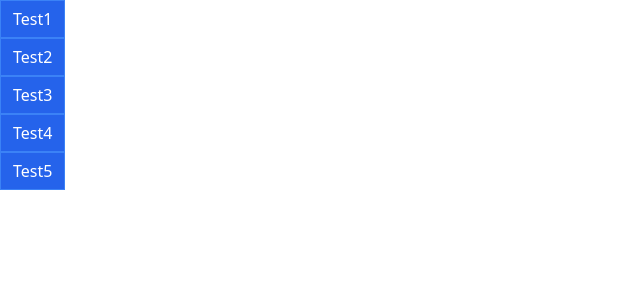
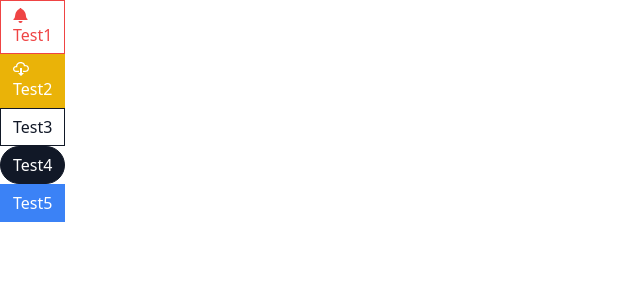
Before and after one commit to kelseyjdickson/custom-nav, a JavaScript app: page / in a window 1280 px wide. Shown: the top 300 px of the page, without its empty margins (0-640 px from the left). Built offline with nearby package versions, Linux system fonts and the light colour scheme.

Commit message:
adding icons and tailwind

```diff
--- a/package.json
+++ b/package.json
@@ -10,7 +10,9 @@
     "prop-types": "^15.8.1",
     "react": "^18.2.0",
     "react-dom": "^18.2.0",
+    "react-icons": "4.6.0",
     "react-scripts": "5.0.1",
+    "tailwind-merge": "^2.2.1",
     "web-vitals": "^2.1.4"
   },
   "scripts": {
--- a/src/App.js
+++ b/src/App.js
@@ -1,23 +1,33 @@
-import React from "react";
+import { GoBell, GoCloudDownload } from "react-icons/go";
 import Button from "./Button";
 
 const App = () => {
   return (
     <div>
       <div>
-        <Button>Test1 </Button>
+        <Button success danger outline>
+          <GoBell />
+          Test1
+        </Button>
       </div>
       <div>
-        <Button>Test2</Button>
+        <Button warning>
+          <GoCloudDownload />
+          Test2
+        </Button>
       </div>
       <div>
-        <Button>Test3</Button>
+        <Button secondary outline>
+          Test3
+        </Button>
       </div>
       <div>
-        <Button>Test4</Button>
+        <Button secondary rounded>
+          Test4
+        </Button>
       </div>
       <div>
-        <Button>Test5</Button>
+        <Button primary>Test5</Button>
       </div>
     </div>
   );
--- a/src/Button.js
+++ b/src/Button.js
@@ -1,8 +1,5 @@
 import className from "classnames";
-
-const finalClassName = className({
-  "bg-blue-500": true,
-});
+import { twMerge } from "tailwind-merge";
 
 const Button = ({
   children,
@@ -14,11 +11,24 @@
   outline,
   rounded,
 }) => {
-  return (
-    <button className="px-3 py-1.5 border border-blue-500 bg-blue-600 text-white">
-      {children}
-    </button>
+  const classes = twMerge(
+    className("px-3 py-1.5 border", {
+      "border-blue-500 bg-blue-500 text-white": primary,
+      "border-gray-900 bg-gray-900 text-white": secondary,
+      "border-green-500 bg-green-500 text-white": success,
+      "border-yellow-500 bg-yellow-500 text-white": warning,
+      "border-red-500 bg-red-500 text-white": danger,
+      "rounded-full": rounded,
+      "bg-white": outline,
+      "text-blue-500": outline && primary,
+      "text-gray-900": outline && secondary,
+      "text-green-500": outline && success,
+      "text-yellow-400": outline && warning,
+      "text-red-500": outline && danger,
+    })
   );
+
+  return <button className={classes}>{children}</button>;
 };
 
 Button.propTypes = {
```
Also changed, not shown: 1 other file (tests, documents, lock files or other folders).
